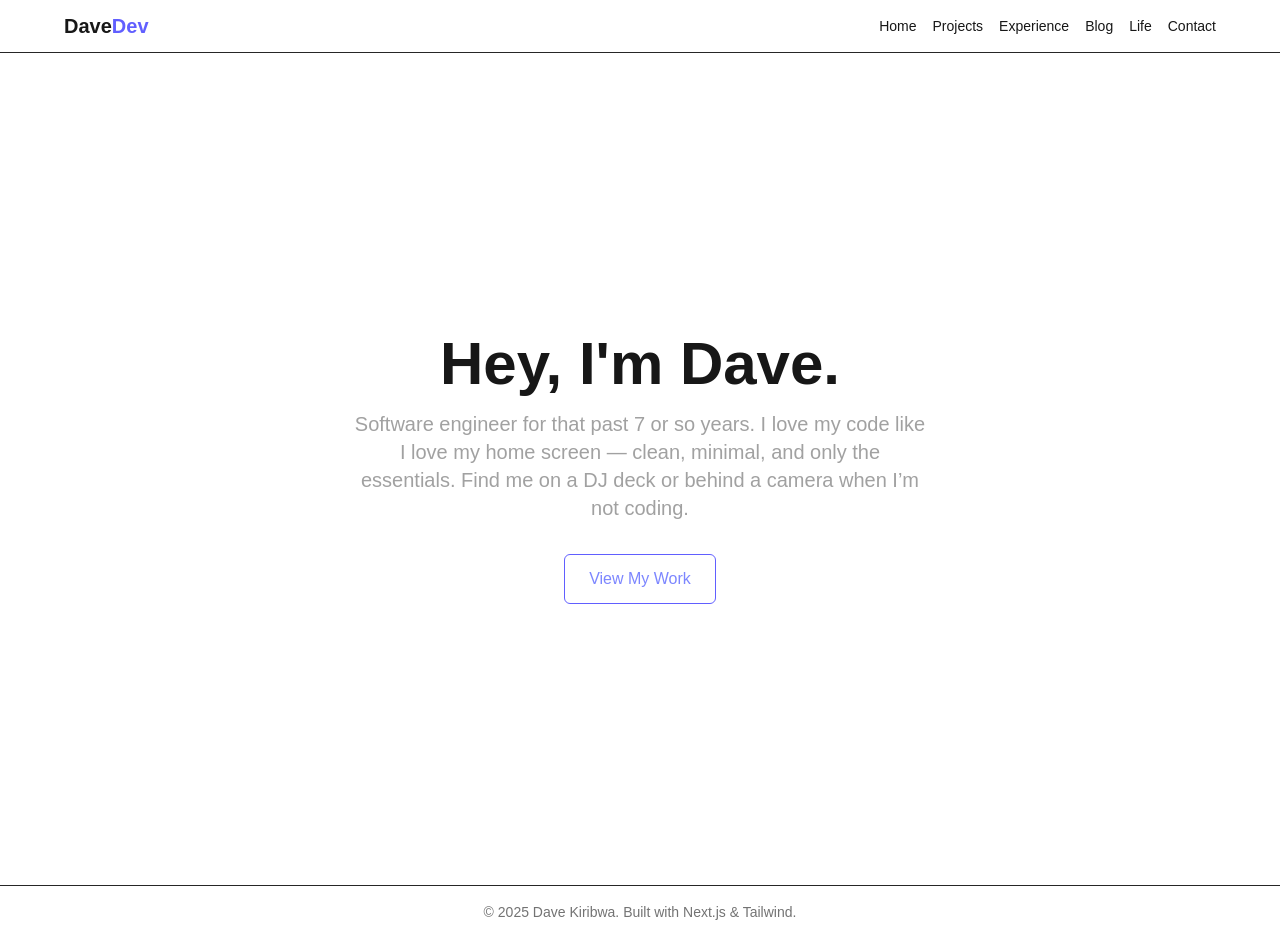
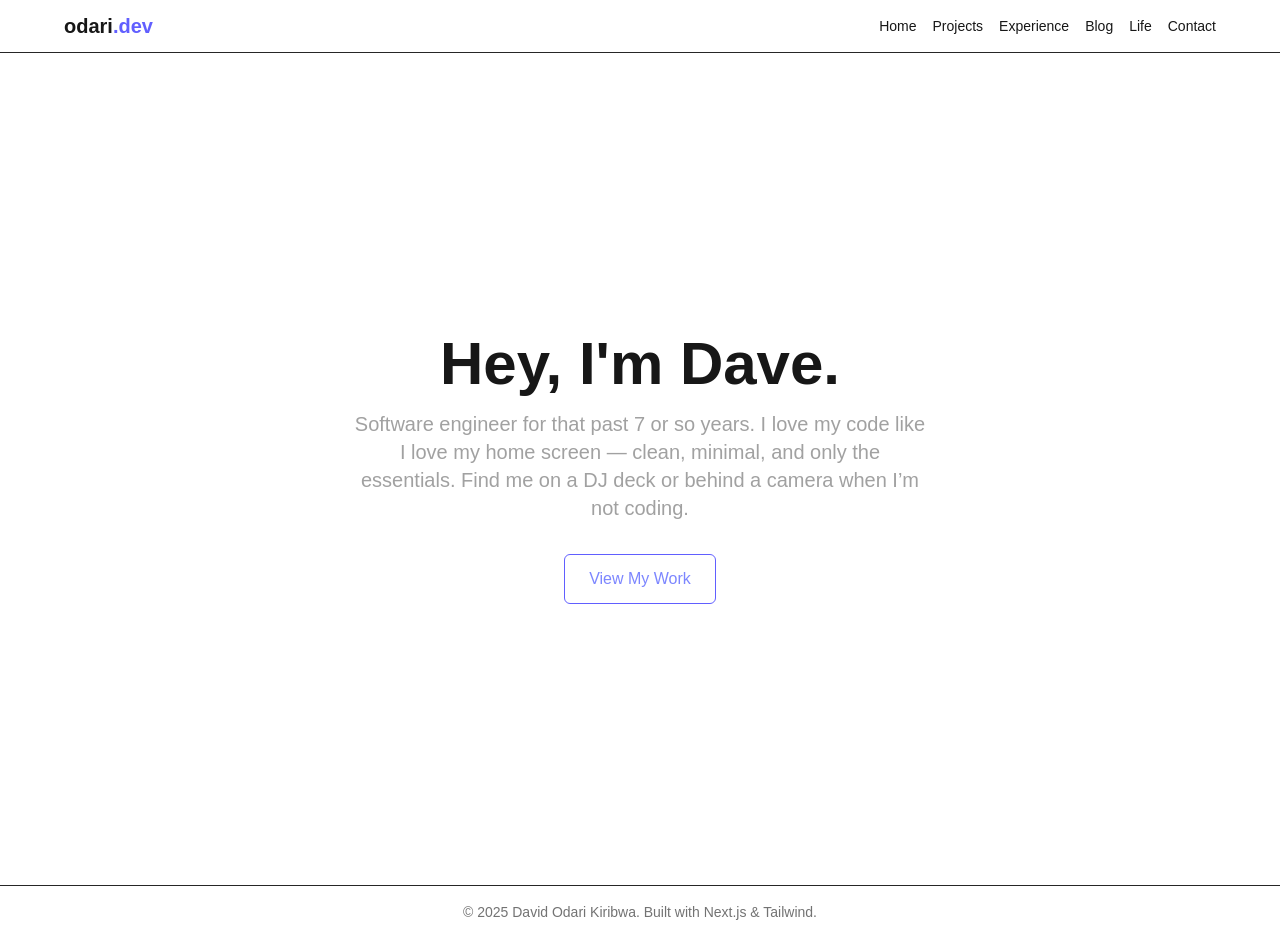
Before and after one commit to odaridavid/my-portfolio, a Next.js app: page / in a window 1280 px wide. Built offline with nearby package versions, Linux system fonts and the light colour scheme.

Commit message:
Change the names on the website

```diff
--- a/src/app/components/Footer.tsx
+++ b/src/app/components/Footer.tsx
@@ -2,7 +2,7 @@ export default function Footer() {
     return (
       <footer className="w-full border-t border-neutral-800 py-4 text-center text-sm text-neutral-500 mt-auto">
         <p>
-          &copy; {new Date().getFullYear()} Dave Kiribwa. Built with Next.js & Tailwind.
+          &copy; {new Date().getFullYear()} David Odari Kiribwa. Built with Next.js & Tailwind.
         </p>
       </footer>
     );
--- a/src/app/components/Navbar.tsx
+++ b/src/app/components/Navbar.tsx
@@ -20,7 +20,7 @@ export default function Navbar() {
       <div className="max-w-6xl mx-auto flex items-center justify-between">
         {/* Logo */}
         <Link href="/" className="text-xl font-bold">
-          Dave<span className="text-indigo-500">Dev</span>
+          odari<span className="text-indigo-500">.dev</span>
         </Link>
 
         {/* Hamburger */}
```
